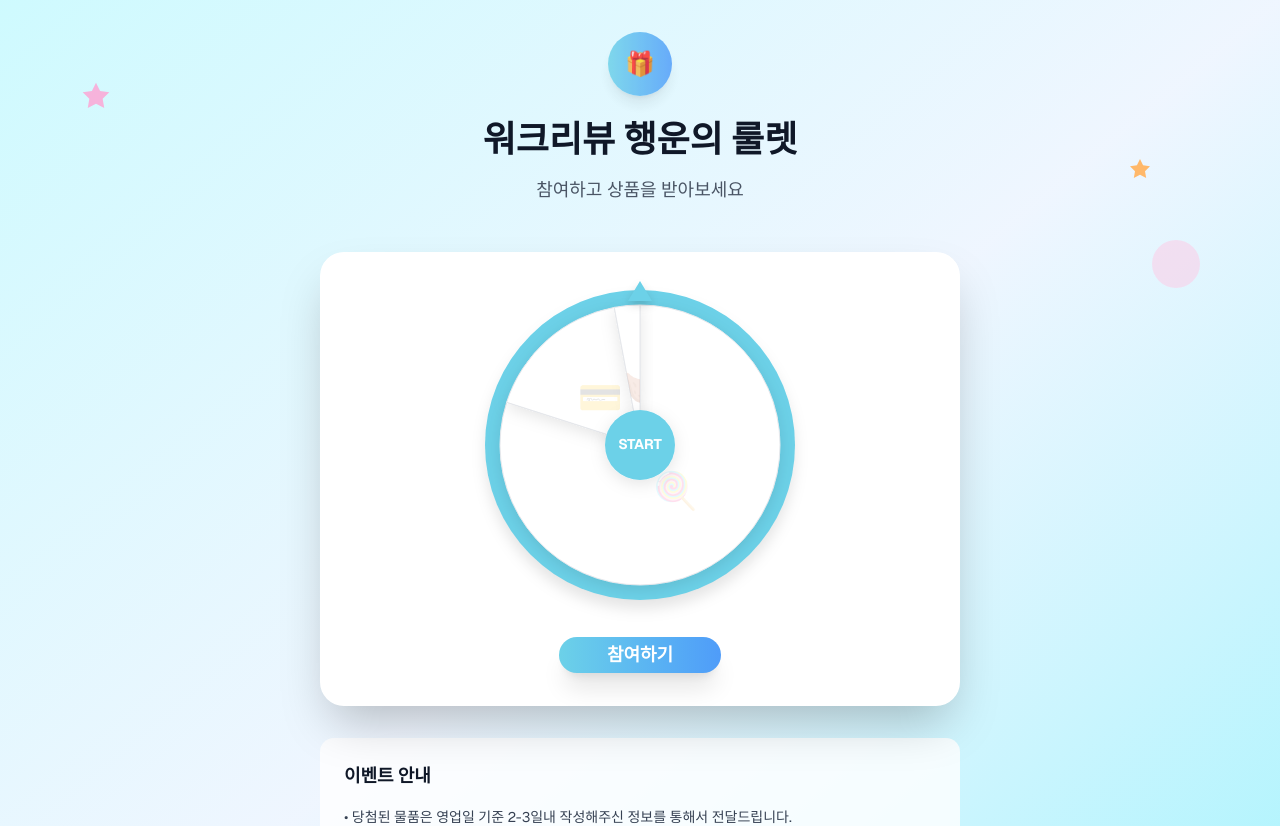
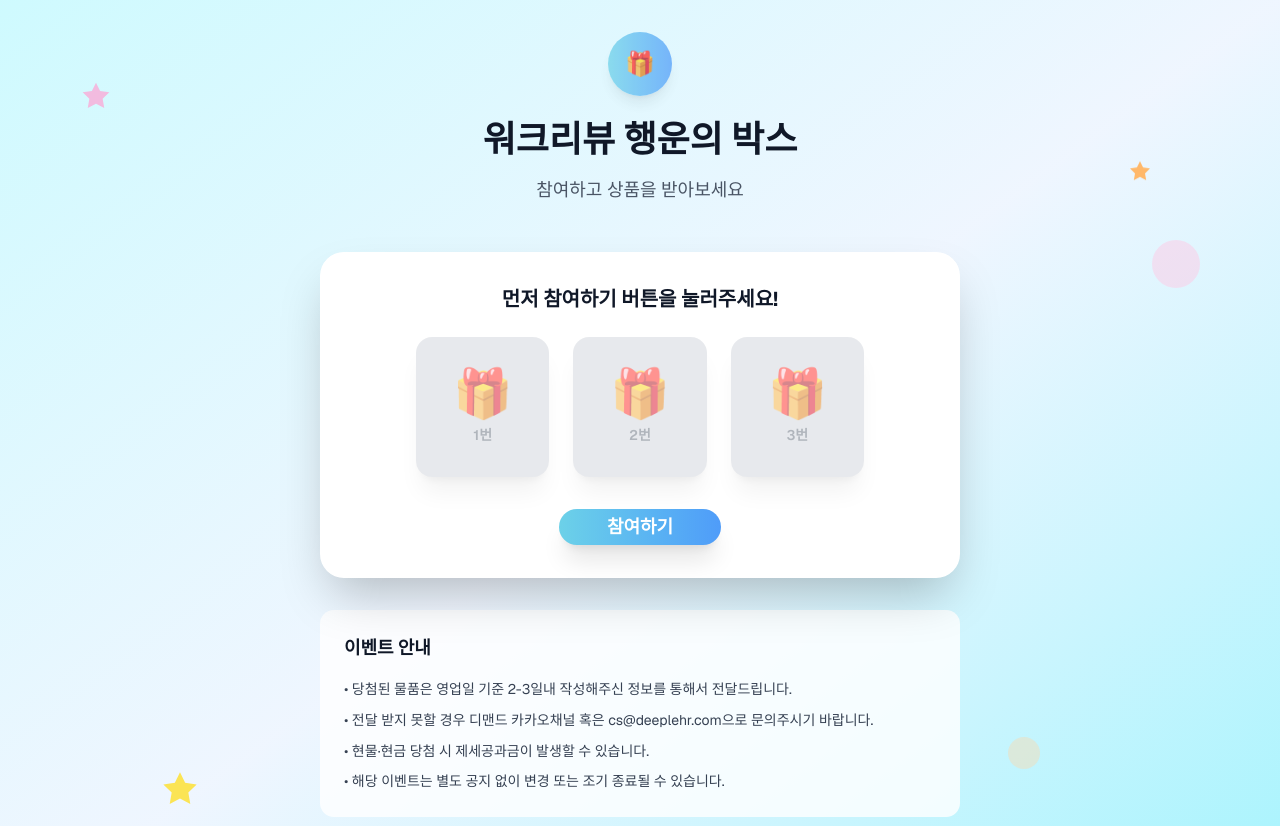
Before and after one commit to deeplehrlily/random_roulette, a Next.js app: page / in a window 1280 px wide. Shown: the top 826 px of the page. Built offline with nearby package versions, Linux system fonts and the light colour scheme.

Commit message:
Update page.tsx

```diff
--- a/app/page.tsx
+++ b/app/page.tsx
@@ -1,7 +1,7 @@
 "use client"
 
 import type React from "react"
-import { useState, useRef, useEffect } from "react"
+import { useState, useEffect } from "react"
 import { Button } from "@/components/ui/button"
 import { Input } from "@/components/ui/input"
 import { Label } from "@/components/ui/label"
@@ -12,7 +12,6 @@ interface Prize {
   name: string
   inventory: number
   color: string
-  angle: number
   demandLink: string
   emoji: string
 }
@@ -23,7 +22,6 @@ export default function KoreanRoulette() {
       name: "츄파츕스",
       inventory: 1494,
       color: "#FF6B6B",
-      angle: 0,
       demandLink: "https://example.com/chupachups",
       emoji: "🍭",
     },
@@ -31,7 +29,6 @@ export default function KoreanRoulette() {
       name: "네이버페이 상품권 1천원",
       inventory: 320,
       color: "#6CD1E8",
-      angle: 0,
       demandLink: "https://example.com/naverpay",
       emoji: "💳",
     },
@@ -39,7 +36,6 @@ export default function KoreanRoulette() {
       name: "교촌치킨 허니 기프티콘",
       inventory: 55,
       color: "#FFE66D",
-      angle: 0,
       demandLink: "https://example.com/kyochon",
       emoji: "🍗",
     },
@@ -51,13 +47,13 @@ export default function KoreanRoulette() {
     email: "",
   })
 
-  const [isSpinning, setIsSpinning] = useState(false)
+  const [isSelecting, setIsSelecting] = useState(false)
   const [winner, setWinner] = useState<Prize | null>(null)
-  const [rotation, setRotation] = useState(0)
   const [showForm, setShowForm] = useState(false)
   const [showResult, setShowResult] = useState(false)
   const [showConfetti, setShowConfetti] = useState(false)
-  const wheelRef = useRef<HTMLDivElement>(null)
+  const [selectedBox, setSelectedBox] = useState<number | null>(null)
+  const [hasParticipated, setHasParticipated] = useState(false)
 
   useEffect(() => {
     const totalInventory = prizes.reduce((sum, prize) => sum + prize.inventory, 0)
@@ -86,20 +82,46 @@ export default function KoreanRoulette() {
     setFormData((prev) => ({ ...prev, phone: formatted }))
   }
 
-  const handleFormSubmit = () => {
+  const handleFormSubmit = async () => {
     if (!formData.name || !formData.phone || !formData.email) {
       alert("모든 정보를 입력해주세요!")
       return
     }
-    setShowForm(false)
-    spinWheel()
+
+    try {
+      const response = await fetch(
+        "https://script.google.com/macros/s/AKfycbzidh5mXl6j0T68oqoJCdS5HlTxAaBJGRqEi2HM4oSRDEzATJlkHvuKGW_y2V-u0c3SZg/exec",
+        {
+          method: "POST",
+          mode: "no-cors",
+          headers: {
+            "Content-Type": "application/json",
+          },
+          body: JSON.stringify({
+            action: "addParticipant",
+            name: formData.name,
+            phone: formData.phone,
+            email: formData.email,
+            timestamp: new Date().toISOString(),
+          }),
+        },
+      )
+
+      setHasParticipated(true)
+      setShowForm(false)
+      console.log("Participant data saved to Google Sheets")
+    } catch (error) {
+      console.error("Failed to save participant data:", error)
+      alert("참여 정보 저장 중 오류가 발생했습니다. 다시 시도해주세요.")
+      return
+    }
   }
 
-  const spinWheel = async () => {
-    setIsSpinning(true)
-    setWinner(null)
-    setShowResult(false)
-    setShowConfetti(false)
+  const handleBoxSelect = async (boxIndex: number) => {
+    if (isSelecting || !hasParticipated) return
+
+    setSelectedBox(boxIndex)
+    setIsSelecting(true)
 
     const totalInventory = prizes.reduce((sum, prize) => sum + prize.inventory, 0)
     const random = Math.random() * totalInventory
@@ -116,13 +138,8 @@ export default function KoreanRoulette() {
       }
     }
 
-    const targetAngle = selectedPrize.angle + Math.random() * (360 / prizes.length)
-    const spinRotation = 1800 + targetAngle
-
-    setRotation((prev) => prev + spinRotation)
-
     setTimeout(async () => {
-      setIsSpinning(false)
+      setIsSelecting(false)
       setWinner(selectedPrize)
       setShowResult(true)
       setShowConfetti(true)
@@ -175,7 +192,7 @@ export default function KoreanRoulette() {
         console.error("Failed to save to Google Sheets:", error)
         alert("당첨 정보 저장 중 오류가 발생했습니다. 고객센터로 문의해주세요.")
       }
-    }, 3000)
+    }, 2000)
   }
 
   const totalInventory = prizes.reduce((sum, prize) => sum + prize.inventory, 0)
@@ -227,115 +244,74 @@ export default function KoreanRoulette() {
             <span className="text-xl sm:text-2xl">🎁</span>
           </div>
           <h1 className="text-2xl sm:text-3xl lg:text-4xl font-bold text-gray-900 mb-2 sm:mb-4">
-            워크리뷰 행운의 룰렛
+            워크리뷰 행운의 박스
           </h1>
           <p className="text-gray-600 text-base sm:text-lg">참여하고 상품을 받아보세요</p>
         </div>
 
         <div className="bg-white rounded-2xl sm:rounded-3xl shadow-2xl p-4 sm:p-6 lg:p-8 mb-6 sm:mb-8 backdrop-blur-sm border border-white/50">
-          <div className="relative w-64 sm:w-72 lg:w-80 h-64 sm:h-72 lg:h-80 mx-auto mb-6 sm:mb-8">
-            <div
-              ref={wheelRef}
-              className="w-full h-full relative z-10"
-              style={{
-                transform: `rotate(${rotation}deg)`,
-                transition: isSpinning ? "transform 3s cubic-bezier(0.23, 1, 0.32, 1)" : "none",
-              }}
-            >
-              <svg
-                width="100%"
-                height="100%"
-                viewBox="0 0 320 320"
-                className="drop-shadow-xl"
-                style={{ maxWidth: "320px", maxHeight: "320px" }}
-              >
-                <defs>
-                  <filter id="shadow" x="-50%" y="-50%" width="200%" height="200%">
-                    <feDropShadow dx="0" dy="4" stdDeviation="8" floodColor="#000000" floodOpacity="0.1" />
-                  </filter>
-                </defs>
-
-                <circle cx="160" cy="160" r="155" fill="#6CD1E8" />
-                <circle cx="160" cy="160" r="140" fill="white" />
-
-                {prizes.map((prize, index) => {
-                  const totalInventory = prizes.reduce((sum, p) => sum + p.inventory, 0)
-                  const proportion = prize.inventory / totalInventory
-                  const startAngle = prizes
-                    .slice(0, index)
-                    .reduce((sum, p) => sum + (p.inventory / totalInventory) * 360, 0)
-                  const endAngle = startAngle + proportion * 360
-
-                  const startAngleRad = (startAngle - 90) * (Math.PI / 180)
-                  const endAngleRad = (endAngle - 90) * (Math.PI / 180)
-
-                  const x1 = 160 + 140 * Math.cos(startAngleRad)
-                  const y1 = 160 + 140 * Math.sin(startAngleRad)
-                  const x2 = 160 + 140 * Math.cos(endAngleRad)
-                  const y2 = 160 + 140 * Math.sin(endAngleRad)
-
-                  const largeArcFlag = endAngle - startAngle > 180 ? 1 : 0
-
-                  const pathData = [
-                    `M 160 160`,
-                    `L ${x1} ${y1}`,
-                    `A 140 140 0 ${largeArcFlag} 1 ${x2} ${y2}`,
-                    `Z`,
-                  ].join(" ")
-
-                  const textAngleRad = ((startAngle + endAngle) / 2 - 90) * (Math.PI / 180)
-                  const emojiX = 160 + 60 * Math.cos(textAngleRad)
-                  const emojiY = 160 + 60 * Math.sin(textAngleRad)
-
-                  return (
-                    <g key={index}>
-                      <path d={pathData} fill="white" stroke="#E5E7EB" strokeWidth="1" filter="url(#shadow)" />
-                      <clipPath id={`clip-${index}`}>
-                        <path d={pathData} />
-                      </clipPath>
-                      <text
-                        x={emojiX}
-                        y={emojiY}
-                        fontSize="36"
-                        textAnchor="middle"
-                        dominantBaseline="middle"
-                        opacity="0.15"
-                        fill="#6CD1E8"
-                        clipPath={`url(#clip-${index})`}
-                      >
-                        {prize.emoji}
-                      </text>
-                    </g>
-                  )
-                })}
-
-                <circle cx="160" cy="160" r="35" fill="#6CD1E8" filter="url(#shadow)" />
-                <text
-                  x="160"
-                  y="160"
-                  fill="white"
-                  fontSize="14"
-                  fontWeight="700"
-                  textAnchor="middle"
-                  dominantBaseline="middle"
-                >
-                  START
-                </text>
-              </svg>
+          {hasParticipated && !isSelecting && selectedBox === null ? (
+            <div className="mb-6 sm:mb-8">
+              <h2 className="text-lg sm:text-xl font-bold text-gray-900 mb-6">선물상자를 선택하세요!</h2>
+              <div className="grid grid-cols-3 gap-4 sm:gap-6 max-w-md mx-auto">
+                {[0, 1, 2].map((boxIndex) => (
+                  <button
+                    key={boxIndex}
+                    onClick={() => handleBoxSelect(boxIndex)}
+                    className="group relative bg-gradient-to-br from-[#6CD1E8] to-[#4F9CF9] rounded-2xl p-6 sm:p-8 shadow-xl hover:shadow-2xl transition-all duration-300 transform hover:scale-105 hover:-translate-y-2"
+                  >
+                    <div className="text-4xl sm:text-5xl mb-2 group-hover:animate-bounce">🎁</div>
+                    <div className="text-xs sm:text-sm font-semibold text-white opacity-80">{boxIndex + 1}번</div>
+                    <div className="absolute inset-0 bg-white/20 rounded-2xl opacity-0 group-hover:opacity-100 transition-opacity duration-300"></div>
+                  </button>
+                ))}
+              </div>
             </div>
-
-            <div className="absolute top-0 left-1/2 transform -translate-x-1/2 -translate-y-1 z-20">
-              <div className="w-0 h-0 border-l-[12px] border-r-[12px] border-b-[20px] border-l-transparent border-r-transparent border-b-[#6CD1E8] drop-shadow-lg"></div>
+          ) : hasParticipated && isSelecting ? (
+            <div className="mb-6 sm:mb-8">
+              <h2 className="text-lg sm:text-xl font-bold text-gray-900 mb-6">선물상자를 여는 중...</h2>
+              <div className="grid grid-cols-3 gap-4 sm:gap-6 max-w-md mx-auto">
+                {[0, 1, 2].map((boxIndex) => (
+                  <div
+                    key={boxIndex}
+                    className={`relative bg-gradient-to-br rounded-2xl p-6 sm:p-8 shadow-xl transition-all duration-500 ${
+                      boxIndex === selectedBox
+                        ? "from-yellow-400 to-orange-500 animate-pulse scale-110"
+                        : "from-gray-300 to-gray-400 opacity-50"
+                    }`}
+                  >
+                    <div className={`text-4xl sm:text-5xl mb-2 ${boxIndex === selectedBox ? "animate-bounce" : ""}`}>
+                      {boxIndex === selectedBox ? "✨" : "🎁"}
+                    </div>
+                    <div className="text-xs sm:text-sm font-semibold text-white opacity-80">{boxIndex + 1}번</div>
+                  </div>
+                ))}
+              </div>
             </div>
-          </div>
+          ) : !hasParticipated ? (
+            <div className="mb-6 sm:mb-8">
+              <h2 className="text-lg sm:text-xl font-bold text-gray-900 mb-6">먼저 참여하기 버튼을 눌러주세요!</h2>
+              <div className="grid grid-cols-3 gap-4 sm:gap-6 max-w-md mx-auto">
+                {[0, 1, 2].map((boxIndex) => (
+                  <div
+                    key={boxIndex}
+                    className="relative bg-gray-300 rounded-2xl p-6 sm:p-8 shadow-xl opacity-50 cursor-not-allowed"
+                  >
+                    <div className="text-4xl sm:text-5xl mb-2">🎁</div>
+                    <div className="text-xs sm:text-sm font-semibold text-gray-600 opacity-80">{boxIndex + 1}번</div>
+                  </div>
+                ))}
+              </div>
+            </div>
+          ) : null}
 
           <Dialog open={showForm} onOpenChange={setShowForm}>
             <DialogTrigger asChild>
               <Button
-                disabled={isSpinning || totalInventory === 0}
-                className="bg-gradient-to-r from-[#6CD1E8] to-[#4F9CF9] hover:from-[#5BC5E3] hover:to-[#3B82F6] text-white font-semibold px-8 sm:px-12 py-2 sm:py-3 rounded-full text-base sm:text-lg shadow-xl transition-all duration-300 transform hover:scale-105 w-full sm:w-auto"
+                disabled={isSelecting || totalInventory === 0 || hasParticipated}
+                className="bg-gradient-to-r from-[#6CD1E8] to-[#4F9CF9] hover:from-[#5BC5E3] hover:to-[#3B82F6] text-white font-semibold px-8 sm:px-12 py-2 sm:py-3 rounded-full text-base sm:text-lg shadow-xl transition-all duration-300 transform hover:scale-105 w-full sm:w-auto disabled:opacity-50 disabled:cursor-not-allowed"
               >
-                {isSpinning ? "돌리는 중..." : "참여하기"}
+                {hasParticipated ? "참여 완료" : isSelecting ? "선택 중..." : "참여하기"}
               </Button>
             </DialogTrigger>
 
@@ -388,7 +364,7 @@ export default function KoreanRoulette() {
                   onClick={handleFormSubmit}
                   className="w-full bg-gradient-to-r from-[#6CD1E8] to-[#4F9CF9] hover:from-[#5BC5E3] hover:to-[#3B82F6] text-white font-semibold py-3 rounded-lg mt-6 h-12"
                 >
-                  룰렛 돌리기
+                  참여 정보 저장하기
                 </Button>
               </div>
             </DialogContent>
@@ -405,7 +381,7 @@ export default function KoreanRoulette() {
                 <div className="w-16 sm:w-20 h-16 sm:h-20 bg-gradient-to-r from-[#6CD1E8] to-[#4F9CF9] rounded-full mx-auto mb-4 flex items-center justify-center animate-bounce shadow-xl">
                   <span className="text-2xl sm:text-3xl">{winner.emoji}</span>
                 </div>
-                <h3 className="text-lg sm:text-xl font-bold text-gray-900 mb-2">츄파츕스</h3>
+                <h3 className="text-lg sm:text-xl font-bold text-gray-900 mb-2">{winner.name}</h3>
                 <p className="text-gray-600 mb-6">당첨되었습니다!</p>
                 <Button
                   onClick={() => window.open("https://www.dmand.co.kr/", "_blank")}
```
